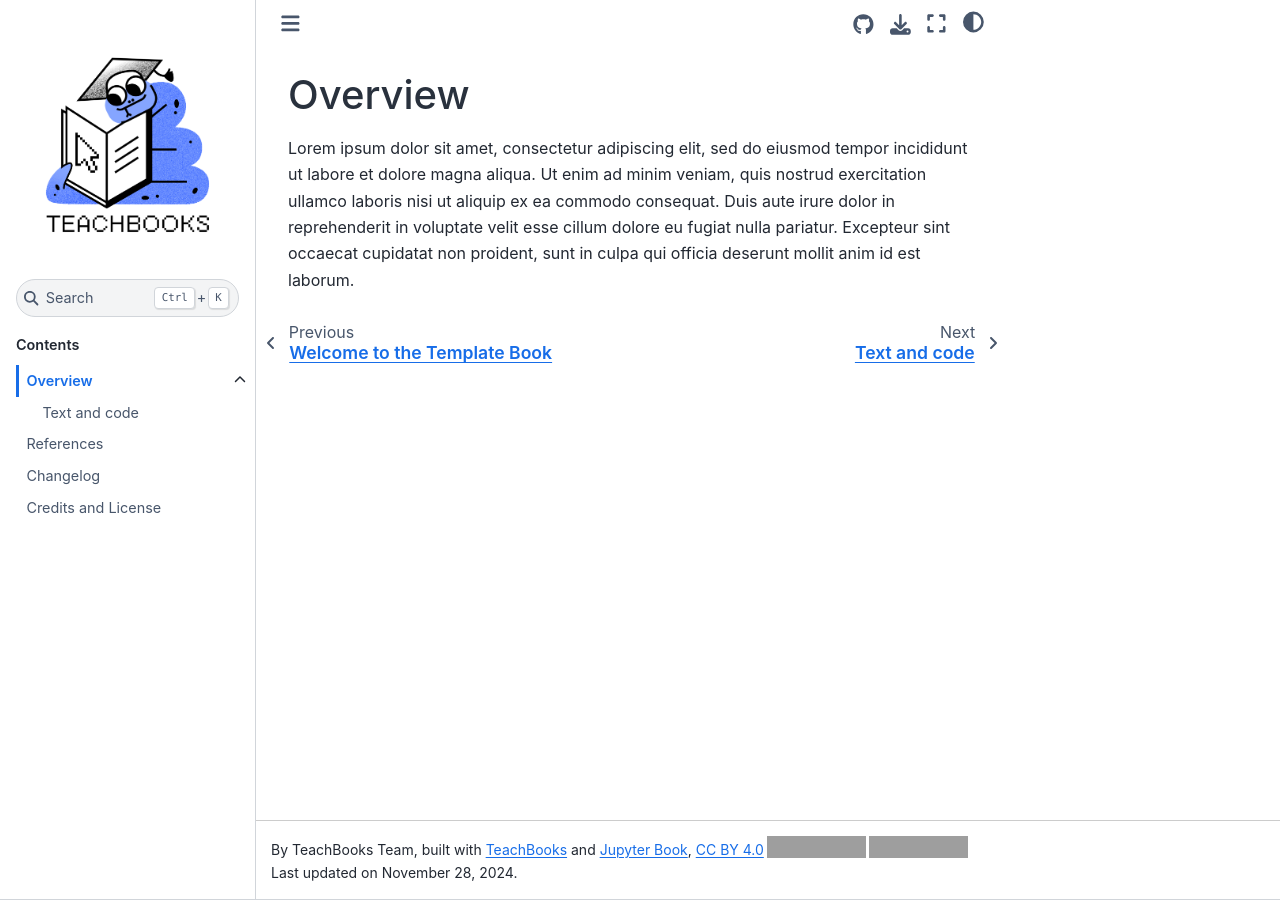
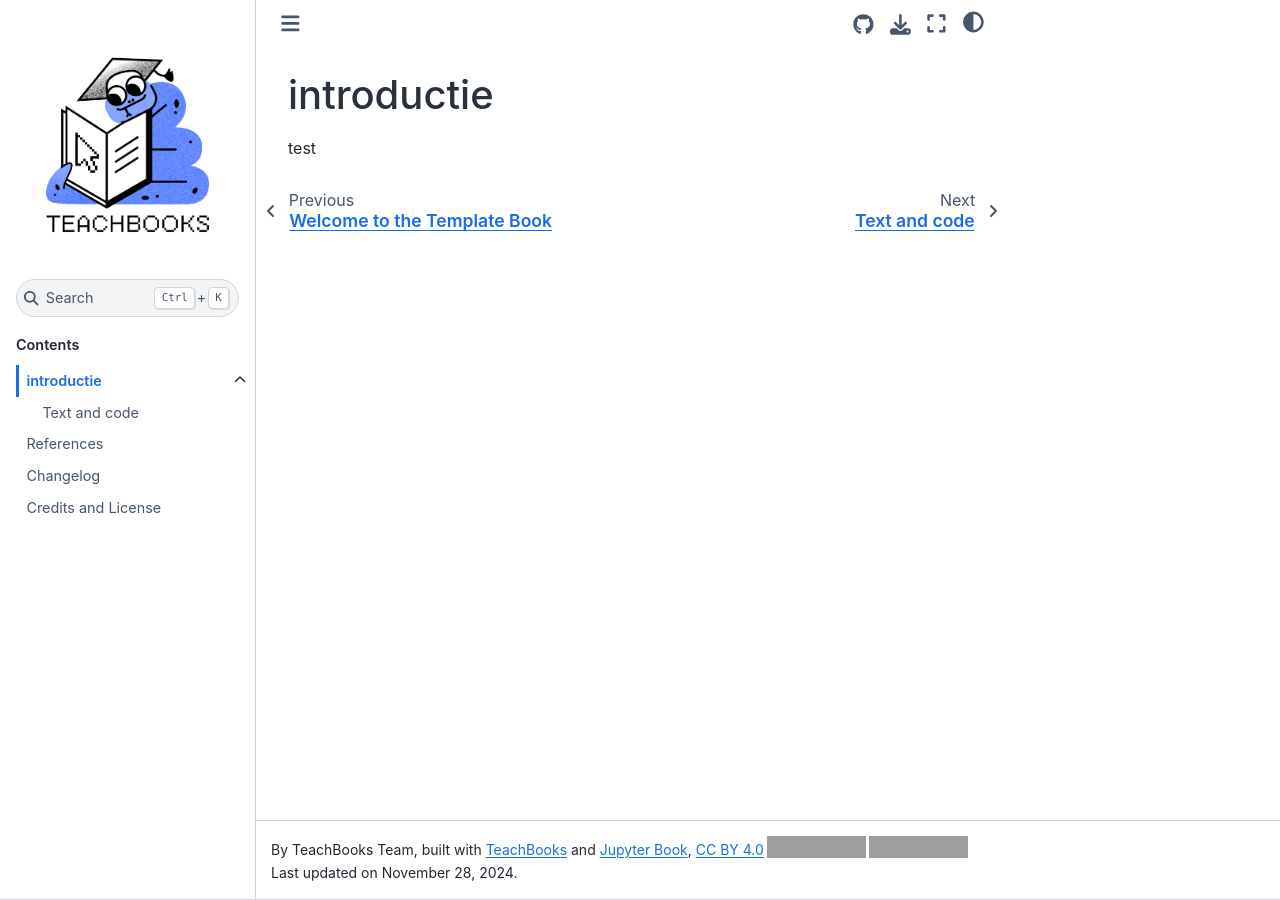
Before and after one commit to bafl1971/Design4R, a Jupyter Book: the page built from book/some_content/overview.md, in a window 1280 px wide. Built offline with Jupyter Book 1.0.4 settings and Sphinx 7.4.7 and the Sphinx Book theme 1.1.4, drawn with Linux system fonts in a browser that asks for light colours; comment, search, counter and statistics services are not loaded; grey boxes are pictures that could not be loaded.

Commit message:
Update overview.md

```diff
--- a/book/some_content/overview.md
+++ b/book/some_content/overview.md
@@ -1,3 +1,3 @@
-# Overview
+# introductie
 
-Lorem ipsum dolor sit amet, consectetur adipiscing elit, sed do eiusmod tempor incididunt ut labore et dolore magna aliqua. Ut enim ad minim veniam, quis nostrud exercitation ullamco laboris nisi ut aliquip ex ea commodo consequat. Duis aute irure dolor in reprehenderit in voluptate velit esse cillum dolore eu fugiat nulla pariatur. Excepteur sint occaecat cupidatat non proident, sunt in culpa qui officia deserunt mollit anim id est laborum.
+test
```
